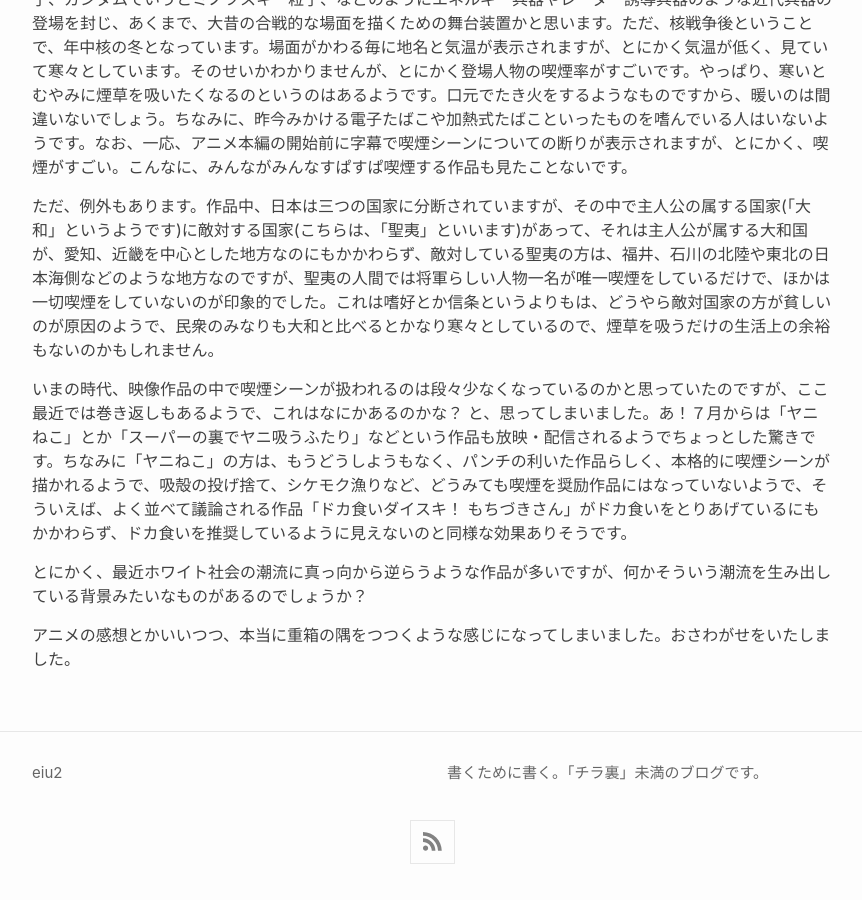
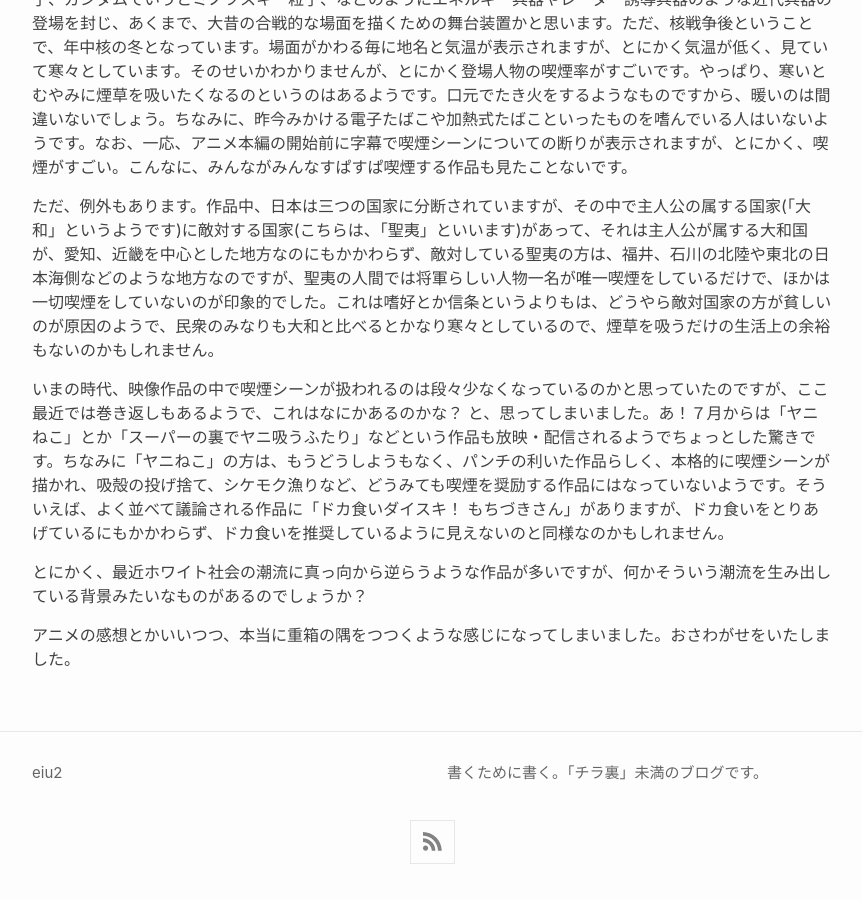
Before and after one commit to eiu2/eiu2.github.com, a Jekyll site: the page built from _posts/2026-06-01-smoking.md, in a window 1280 px wide and 900 px high, scrolled down 1463 px. Shown: the whole window, without its empty margins (208-1070 px from the left). Built offline with Jekyll 4.4.1, drawn with Linux system fonts in a browser that asks for light colours; nearby versions of some CDN libraries.

Commit message:
Update 2026-06-01-smoking.md

```diff
--- a/_posts/2026-06-01-smoking.md
+++ b/_posts/2026-06-01-smoking.md
@@ -28,7 +28,7 @@ title: 意外な潮流
 
 ただ、例外もあります。作品中、日本は三つの国家に分断されていますが、その中で主人公の属する国家(「大和」というようです)に敵対する国家(こちらは、「聖夷」といいます)があって、それは主人公が属する大和国が、愛知、近畿を中心とした地方なのにもかかわらず、敵対している聖夷の方は、福井、石川の北陸や東北の日本海側などのような地方なのですが、聖夷の人間では将軍らしい人物一名が唯一喫煙をしているだけで、ほかは一切喫煙をしていないのが印象的でした。これは嗜好とか信条というよりもは、どうやら敵対国家の方が貧しいのが原因のようで、民衆のみなりも大和と比べるとかなり寒々としているので、煙草を吸うだけの生活上の余裕もないのかもしれません。
 
-いまの時代、映像作品の中で喫煙シーンが扱われるのは段々少なくなっているのかと思っていたのですが、ここ最近では巻き返しもあるようで、これはなにかあるのかな？ と、思ってしまいました。あ！７月からは「ヤニねこ」とか「スーパーの裏でヤニ吸うふたり」などという作品も放映・配信されるようでちょっとした驚きです。ちなみに「ヤニねこ」の方は、もうどうしようもなく、パンチの利いた作品らしく、本格的に喫煙シーンが描かれるようで、吸殻の投げ捨て、シケモク漁りなど、どうみても喫煙を奨励作品にはなっていないようで、そういえば、よく並べて議論される作品「ドカ食いダイスキ！ もちづきさん」がドカ食いをとりあげているにもかかわらず、ドカ食いを推奨しているように見えないのと同様な効果ありそうです。
+いまの時代、映像作品の中で喫煙シーンが扱われるのは段々少なくなっているのかと思っていたのですが、ここ最近では巻き返しもあるようで、これはなにかあるのかな？ と、思ってしまいました。あ！７月からは「ヤニねこ」とか「スーパーの裏でヤニ吸うふたり」などという作品も放映・配信されるようでちょっとした驚きです。ちなみに「ヤニねこ」の方は、もうどうしようもなく、パンチの利いた作品らしく、本格的に喫煙シーンが描かれ、吸殻の投げ捨て、シケモク漁りなど、どうみても喫煙を奨励する作品にはなっていないようです。そういえば、よく並べて議論される作品に「ドカ食いダイスキ！ もちづきさん」がありますが、ドカ食いをとりあげているにもかかわらず、ドカ食いを推奨しているように見えないのと同様なのかもしれません。
 
 とにかく、最近ホワイト社会の潮流に真っ向から逆らうような作品が多いですが、何かそういう潮流を生み出している背景みたいなものがあるのでしょうか？
 
```
